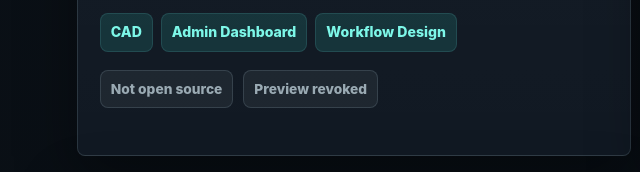
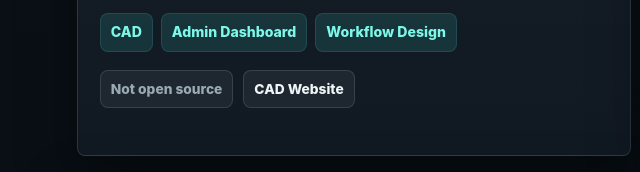
Before and after one commit to ARTI-INTEL/FaiqPortfolio, a website: page public/projects.html in a window 1280 px wide. Shown: the part 1430-1602 px from the top of the page, 0-640 px from the left. Drawn offline with Linux system fonts and the light colour scheme.

Commit message:
CAD Projected Added

```diff
--- a/public/projects.html
+++ b/public/projects.html
@@ -55,7 +55,7 @@
               <div class="tags"><span>CAD</span><span>Admin Dashboard</span><span>Workflow Design</span></div>
               <div class="project-actions">
                 <span>Not open source</span>
-                <span>Preview revoked</span>
+                <a href="https://ultimate-cad.onrender.com/" target="_blank">CAD Website</a>
               </div>
             </div>
           </article>
```
